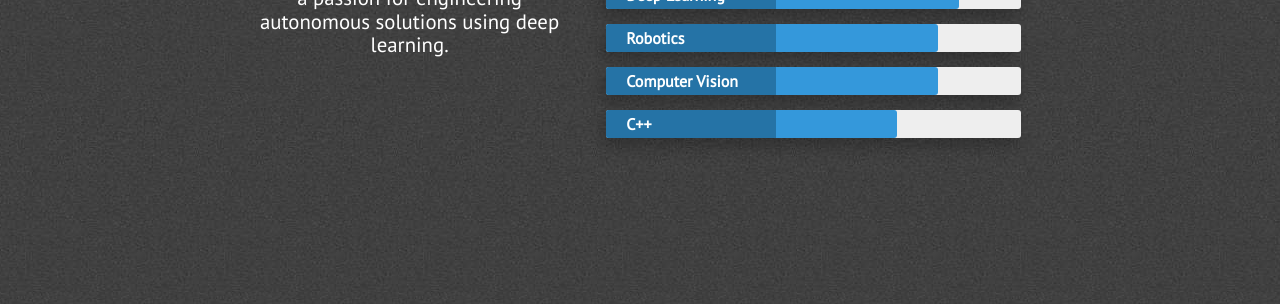
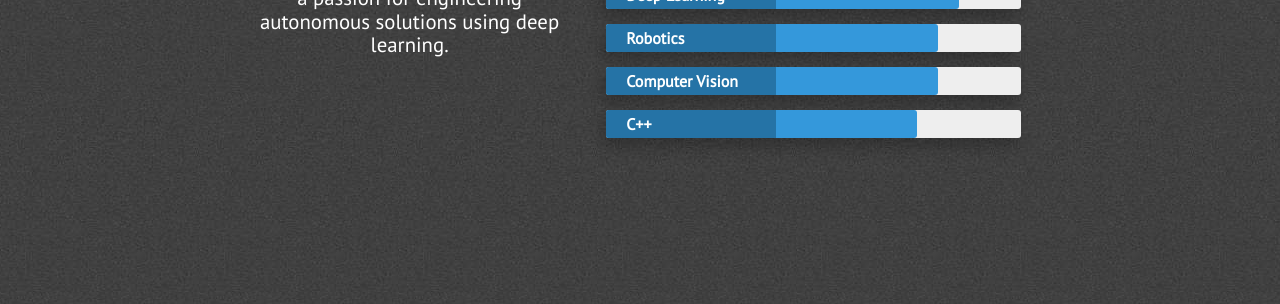
Before and after one commit to NDurocher/NDurocher.github.io, a Jekyll site: the page built from index.html, in a window 1280 px wide. Shown: the part 2460-2764 px from the top of the page. Built offline with Jekyll 4.4.1, drawn with Linux system fonts in a browser that asks for light colours; nearby versions of some CDN libraries.

Commit message:
Update skills.html

```diff
--- a/_includes/skills.html
+++ b/_includes/skills.html
@@ -34,7 +34,7 @@
                             <div class="skillbar-bar" style="background: #3498db;"></div>
                         </div> <!-- End Skill Bar -->
 
-                        <div class="skillbar clearfix " data-percent="70%">
+                        <div class="skillbar clearfix " data-percent="75%">
                             <div class="skillbar-title" style="background: #2980b9;"><span>C++</span></div>
                             <div class="skillbar-bar" style="background: #3498db;"></div>
                         </div> <!-- End Skill Bar -->
```
